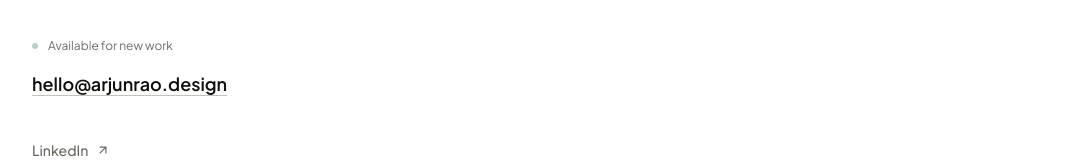
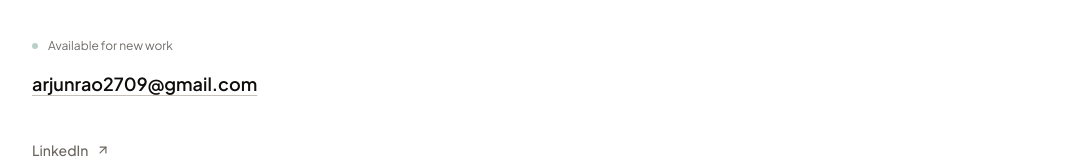
Before and after one commit to arjunrao2709/portfolio, a Next.js app: page / in a window 1280 px wide. Shown: the part 5937-6097 px from the top of the page, without its empty margins (96-1179 px from the left). Built offline with nearby package versions, Linux system fonts and the light colour scheme.

Commit message:
Update contact email to arjunrao2709@gmail.com
https://claude.ai/code/session_015WyA7JuDoRX9QraXdzRAWS

```diff
--- a/src/components/sections/Contact.tsx
+++ b/src/components/sections/Contact.tsx
@@ -32,10 +32,10 @@ export default function Contact() {
 
         <FadeUp delay={0.16}>
           <a
-            href="mailto:hello@arjunrao.design"
+            href="mailto:arjunrao2709@gmail.com"
             className="inline-block text-base md:text-lg font-semibold text-ink hover:text-accent transition-colors duration-200 mb-10 underline underline-offset-4 decoration-border-strong hover:decoration-accent"
           >
-            hello@arjunrao.design
+            arjunrao2709@gmail.com
           </a>
         </FadeUp>
 
```
